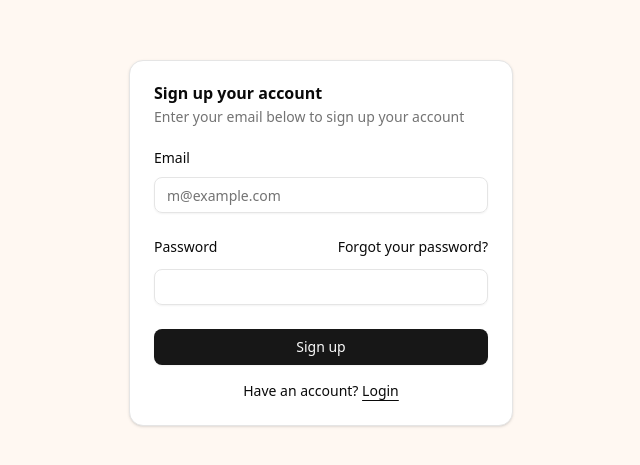
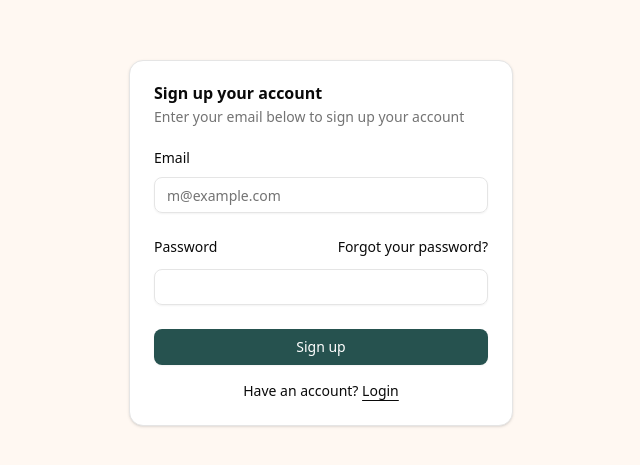
Before and after one commit to SulymanAyomi/codedent, a Next.js app: page /signup in a window 1280 px wide. Shown: the part 157-622 px from the top of the page, without its empty margins (319-959 px from the left). Built offline with nearby package versions, Linux system fonts and the light colour scheme.

Commit message:
signup button

```diff
--- a/src/components/signup-form.jsx
+++ b/src/components/signup-form.jsx
@@ -54,7 +54,10 @@ export function SignupForm({ className, ...props }) {
                 <Input id="password" type="password" required />
               </div>
               <div className="flex flex-col gap-3">
-                <Button type="submit" className="w-full">
+                <Button
+                  type="submit"
+                  className="w-full bg-[#26524F] text-white hover:bg-bg-brand-text/90 transition-all duration-300"
+                >
                   Sign up
                 </Button>
               </div>
```
